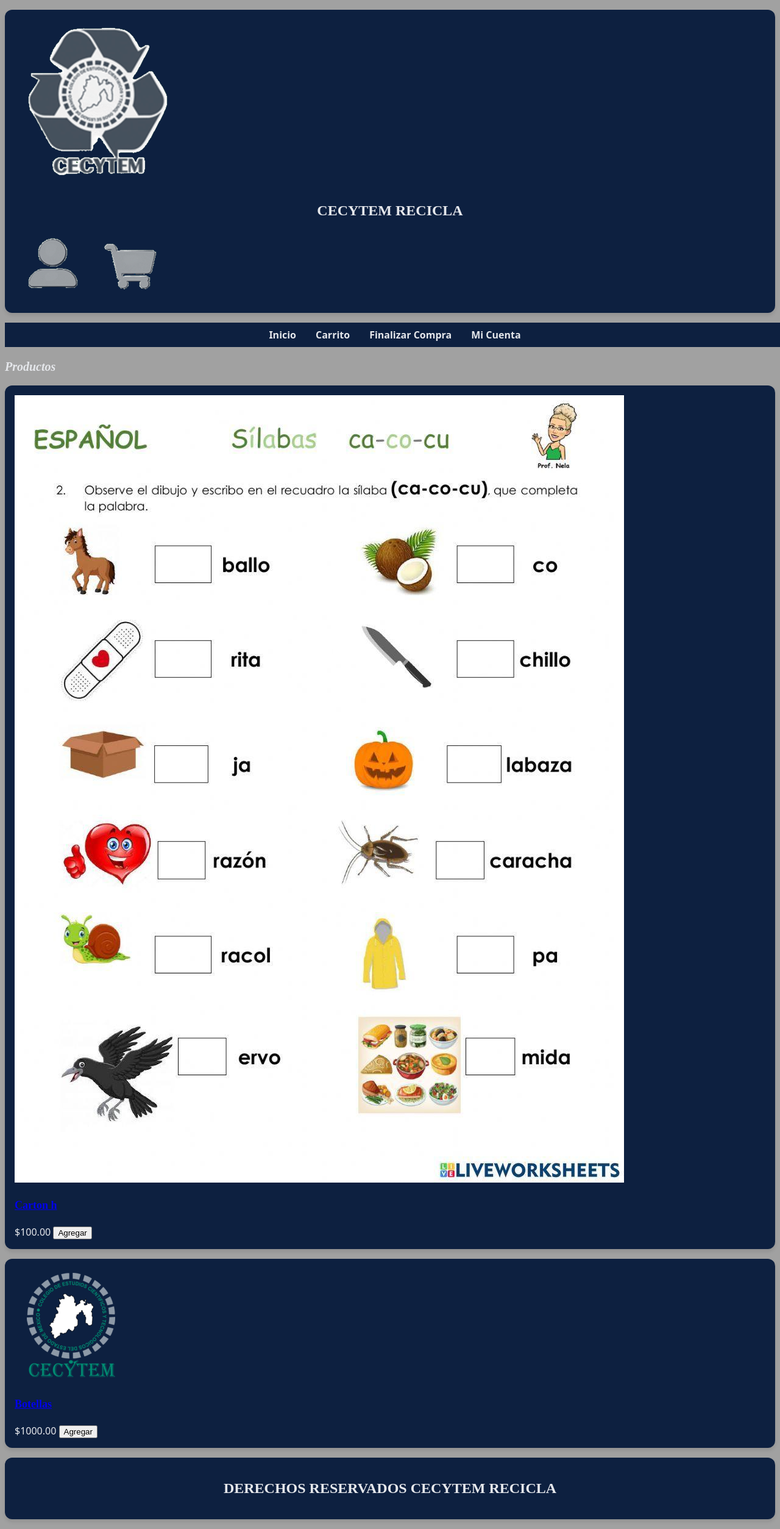
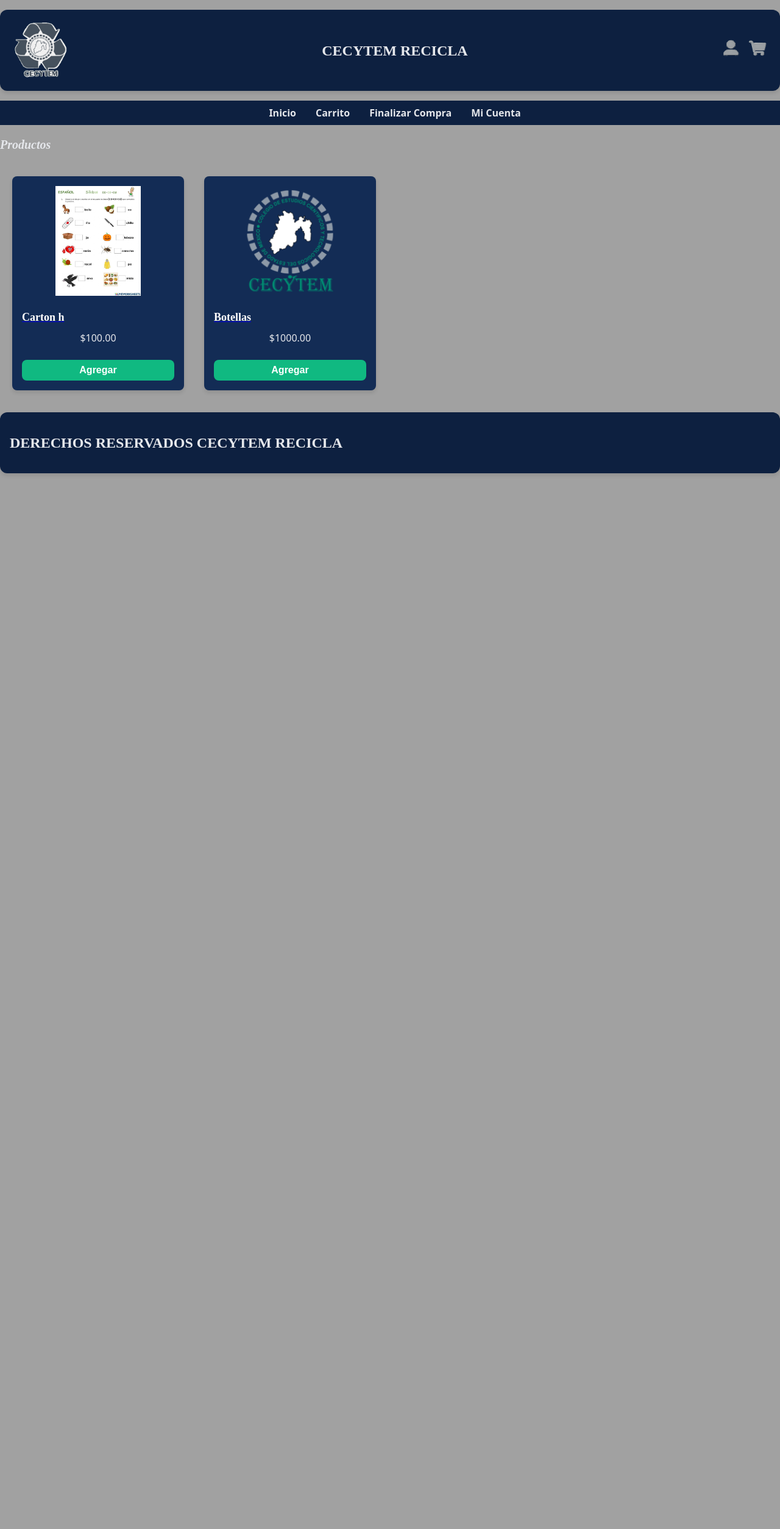
Before and after one commit to goba080428hhgnrla-eng/recicla_cecytem, a Django app: page / in a window 1280 px wide. Shown: the whole page at 61% size. After the commit the page ends 778 px from the top, so only its background shows below. Run offline with Django 5.2, Linux system fonts and the light colour scheme; data comes from the database, SQL or seed files in the repository; both versions use the stored data as it was after the commit.

Commit message:
Actualización marketplace

```diff
--- a/CecyRe/Templates/Marketplace/home.html
+++ b/CecyRe/Templates/Marketplace/home.html
@@ -5,7 +5,7 @@
 
 <div class="contenedor-productos">
     {% for producto in productos %}
-        <div class="card">
+        <div class="card-prod">
             <a href="{% url 'producto_detail' producto.id_producto %}">
                 {% if producto.imagenes.all %}
                     <img src="{{ producto.imagenes.first.imagen.url }}" alt="{{ producto.nombre }}">
@@ -14,8 +14,8 @@
             <a href="{% url 'producto_detail' producto.id_producto %}">
                 <h3>{{ producto.nombre }}</h3>
             </a>
-            <span>${{ producto.precio_kg }}</span>
-            <button type="button">Agregar</button>
+            <span>${{ producto.precio_kg }}</span><br>
+            <button type="button" class="btn btn-primary">Agregar</button>
         </div>
     {% empty %}
         <p>No hay productos registrados.</p>
--- a/CecyRe/Templates/Marketplace/navegación.html
+++ b/CecyRe/Templates/Marketplace/navegación.html
@@ -12,8 +12,10 @@
   <body>
     <header class="card"> <img src="/media/iconos/Logo.png" alt="Logo" id="logo"/>
       <h1>CECyTEM Recicla</h1>
-      <a href="#"><img src="/media/iconos/usuario.png" alt="Usuario" /></a>
-      <a href="#"><img src="/media/iconos/carro.png" alt="Carrito" /></a>
+      <div class=".icon-container">
+        <a href="#"><img id="usua" src="/media/iconos/usuario.png" alt="Usuario" /></a>
+        <a href="#"><img id="car" src="/media/iconos/carro.png" alt="Carrito" /></a>
+      </div>
     </header>
 
     <nav>
--- a/CecyRe/static/estilos.css
+++ b/CecyRe/static/estilos.css
@@ -1,4 +1,3 @@
-
 :root {
     --color-background: #A1A1A1;
     --color-panel: #0D2040;
@@ -41,6 +40,12 @@
 }
 
 
+body, html {
+    margin: 0;
+    padding: 0;
+    width: 100%;
+}
+
 
 body {
     background: var(--color-background);
@@ -55,7 +60,6 @@
     font-size: var(--text-2xl);
     font-weight: bold;
     text-transform: uppercase;
-    text-align: center;
 }
 
 h2 {
@@ -163,7 +167,7 @@
 }
 
 .card-eco {
-    border-left: 6px solid var(--color-primary);
+    border-left: 6px solid var(--color-input);
 }
 
 .card-tech {
@@ -219,3 +223,79 @@
 nav ul li a:active {
     transform: scale(0.95);
 }
+#logo {
+    max-width: 100px;
+    height: auto;
+}
+
+
+header {
+    background-color: var(--color-panel);
+    padding: var(--space-2) var(--space-4);
+    width: 100%;
+
+    display: flex;
+    justify-content: space-between;
+    align-items: center;
+    box-sizing: border-box;
+}
+
+.icon-container {
+    display: flex;
+    align-items: center;
+    gap: 0;
+}
+header img {
+    max-width: 40px;
+    height: auto;
+}
+
+.card-prod {
+    background: var(--color-input);
+    border-radius: var(--radius-md);
+    box-shadow: var(--shadow-md);
+    padding: var(--space-4);
+    width: 250px;
+    text-align: center;
+    color: var(--color-text-primary);
+    display: flex;
+    flex-direction: column;
+    justify-content: space-between;
+}
+
+.card-prod img {
+    width: 100%;
+    height: 180px;
+    object-fit: contain;
+    border-radius: var(--radius-sm);
+    margin-bottom: var(--space-2);
+}
+
+.card-prod h3 {
+    margin: var(--space-2) 0;
+    font-size: var(--text-lg);
+    color: white;
+}
+
+.card-prod .btn-add {
+    background: var(--color-primary);
+    color: white;
+    font-weight: bold;
+    padding: var(--space-2) var(--space-4);
+    border-radius: var(--radius-md);
+    cursor: pointer;
+    text-decoration: none;
+    display: inline-block;
+    transition: 0.3s ease-in-out;
+}
+
+.card-prod .btn-add:hover {
+    background: var(--color-primary-hover);
+}
+
+.contenedor-productos {
+    display: grid;
+    grid-template-columns: repeat(4, 1fr); /* 4 por fila */
+    gap: 20px;
+    padding: 20px;
+}
```
Also changed, not shown: CecyRe/Templates/Marketplace/usuario.html (+5 -2 lines), CecyRe/db.sqlite3, CecyRe/media/productos/pika.jpg (added), CecyRe/media/productos/taread.jpg (added).
